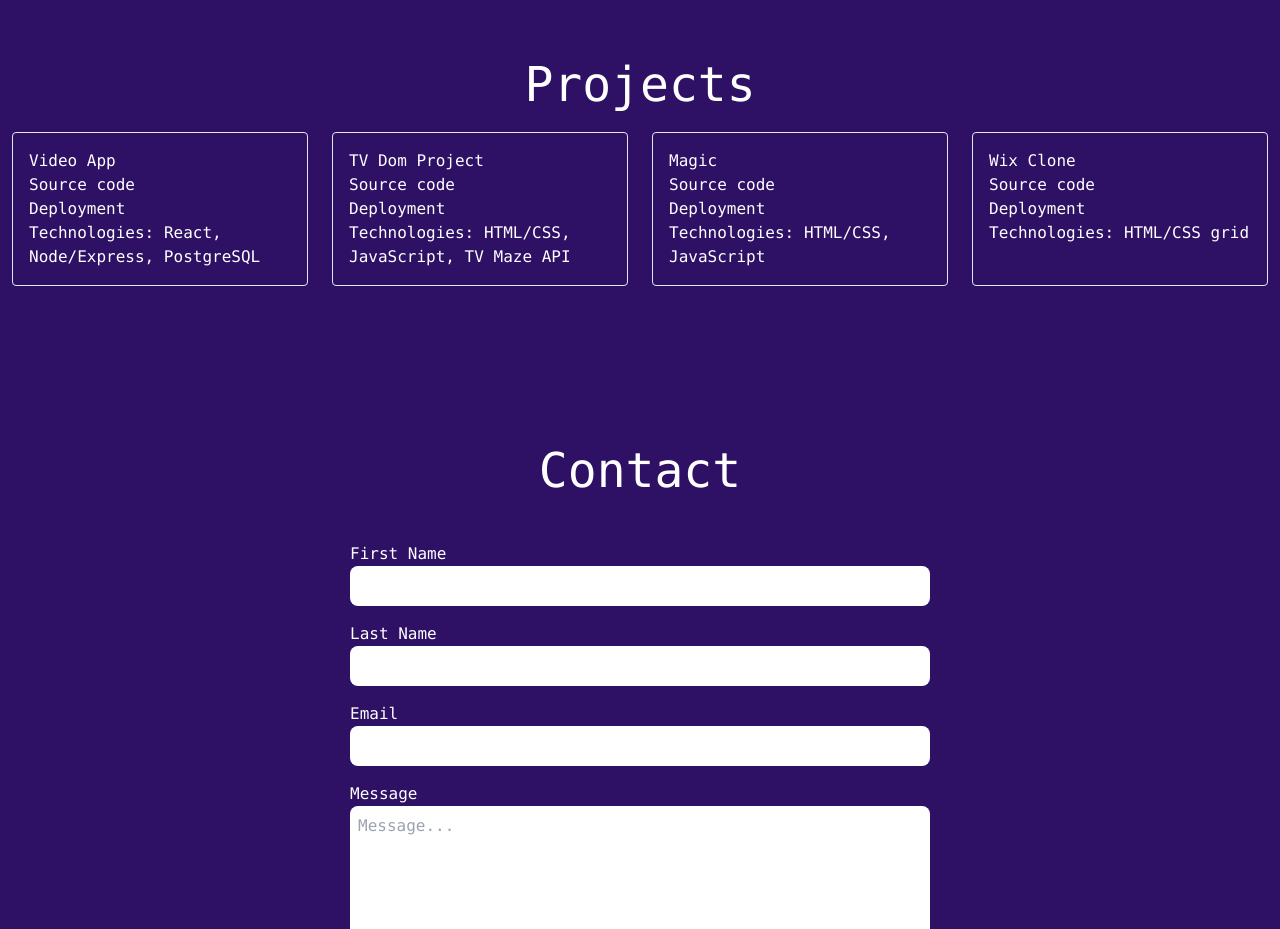
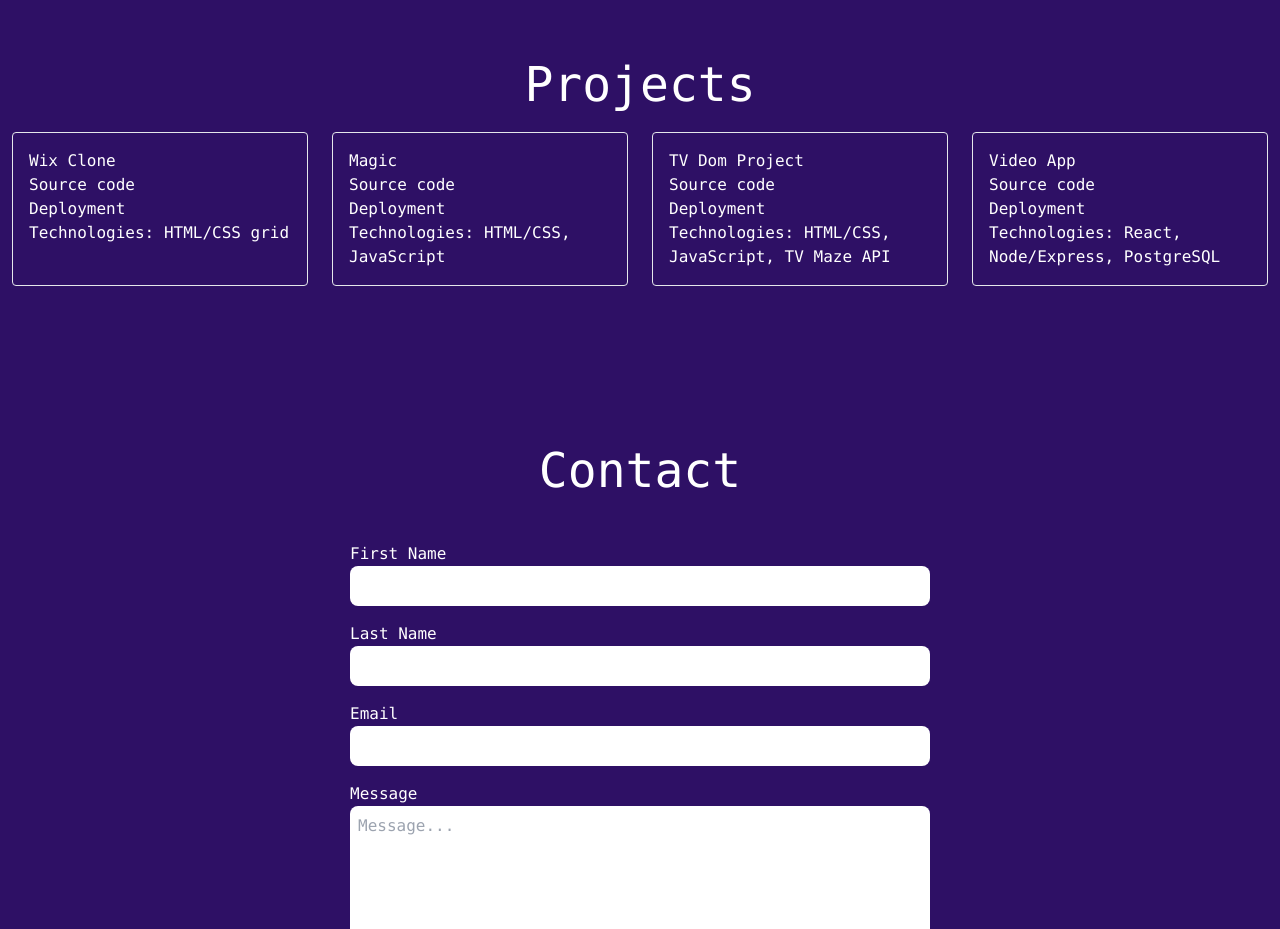
Before and after one commit to michellejanay/portfolio-2023, a Next.js app: page / in a window 1280 px wide. Shown: the part 1360-2289 px from the top of the page. Built offline with nearby package versions, Linux system fonts and the light colour scheme.

Commit message:
feat: projects reversed, target blank added to links

```diff
--- a/components/Projects.tsx
+++ b/components/Projects.tsx
@@ -13,18 +13,24 @@ export const Projects = () => {
         className="flex overflow-hidden overflow-x-scroll no-scrollbar snap-x scroll-smooth"
         id="projects"
       >
-        {projects.map((project) => (
+        {projects
+          .map((project) => (
             <article className="p-4 border rounded m-3 w-5/6">
               <h3>{project.title}</h3>
-            <a href={project.source}>Source code</a>
+              <a href={project.source} target="_blank">
+                Source code
+              </a>
               <br />
-            <a href={project.deployment}>Deployment</a>
+              <a href={project.deployment} target="_blank">
+                Deployment
+              </a>
               <p>
                 <span className="text-bold">Technologies:</span>{" "}
                 {project.technologies}
               </p>
             </article>
-        ))}
+          ))
+          .reverse()}
       </div>
     </main>
   );
```
Lines whose indentation alone changed are shown as unchanged.
